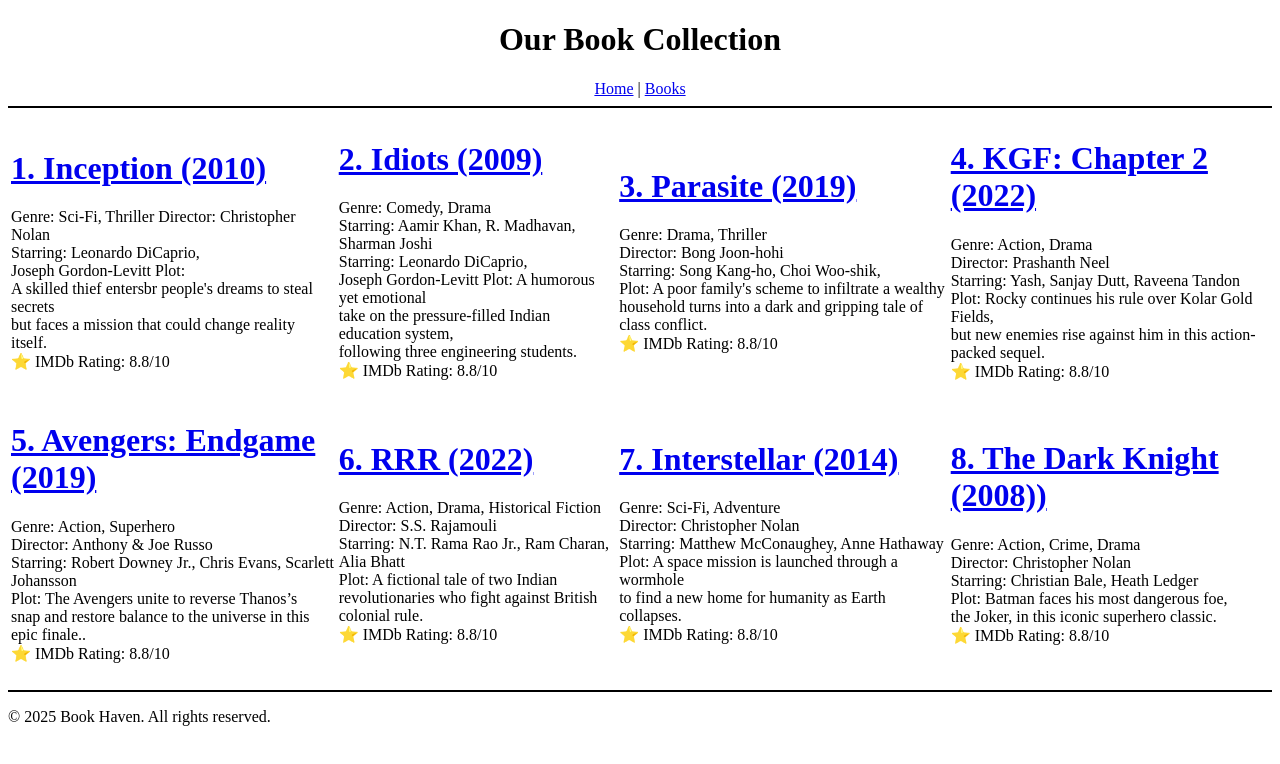
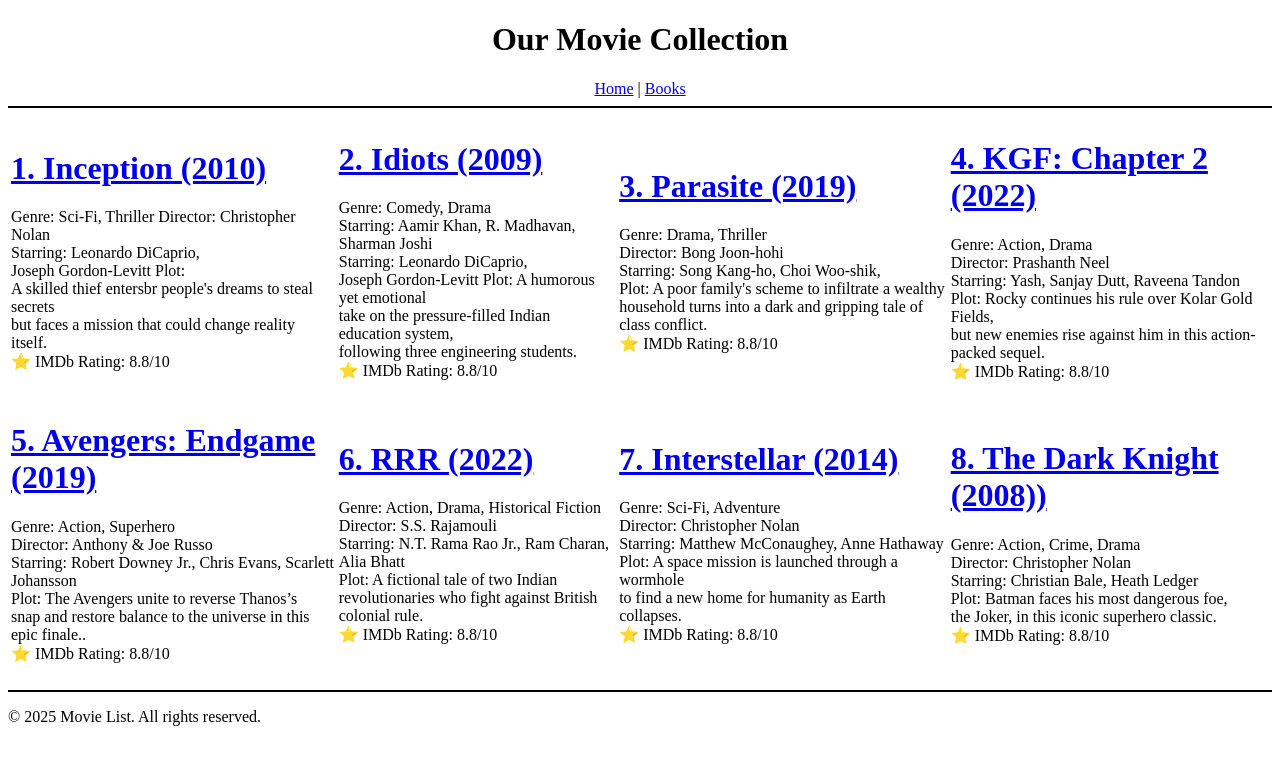
Before and after one commit to URK23CS1132/WEB-TECH-ASSIGNMENT--1-, a plain HTML site: page Movie_List.html in a window 1280 px wide. Drawn offline with Linux system fonts and the light colour scheme.

Commit message:
Update Movie_List.html

```diff
--- a/Movie_List.html
+++ b/Movie_List.html
@@ -2,14 +2,14 @@
 <!DOCTYPE html>
 <html>
 <head>
-    <title>Book Haven - Book Collection</title>
+    <title>Movie List </title>
 </head>
 <body>
 
     <!-- Website Header -->
      <center>
     <header>
-        <h1>Our Book Collection</h1>
+        <h1>Our Movie Collection</h1>
 
     </header>
     <!-- Navigation Links -->
@@ -97,7 +97,7 @@
 </table>
     <hr color="">
     <footer>
-        <p>&copy; 2025 Book Haven. All rights reserved.</p>
+        <p>&copy; 2025 Movie List. All rights reserved.</p>
     </footer>
 
 </body>
```
